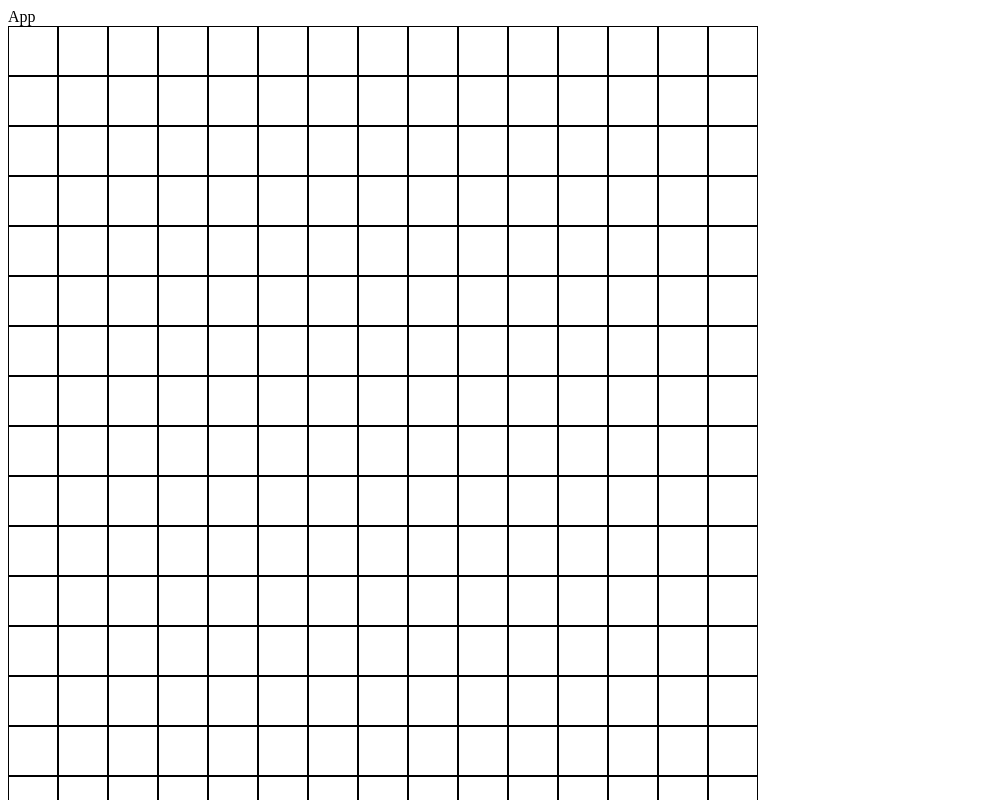
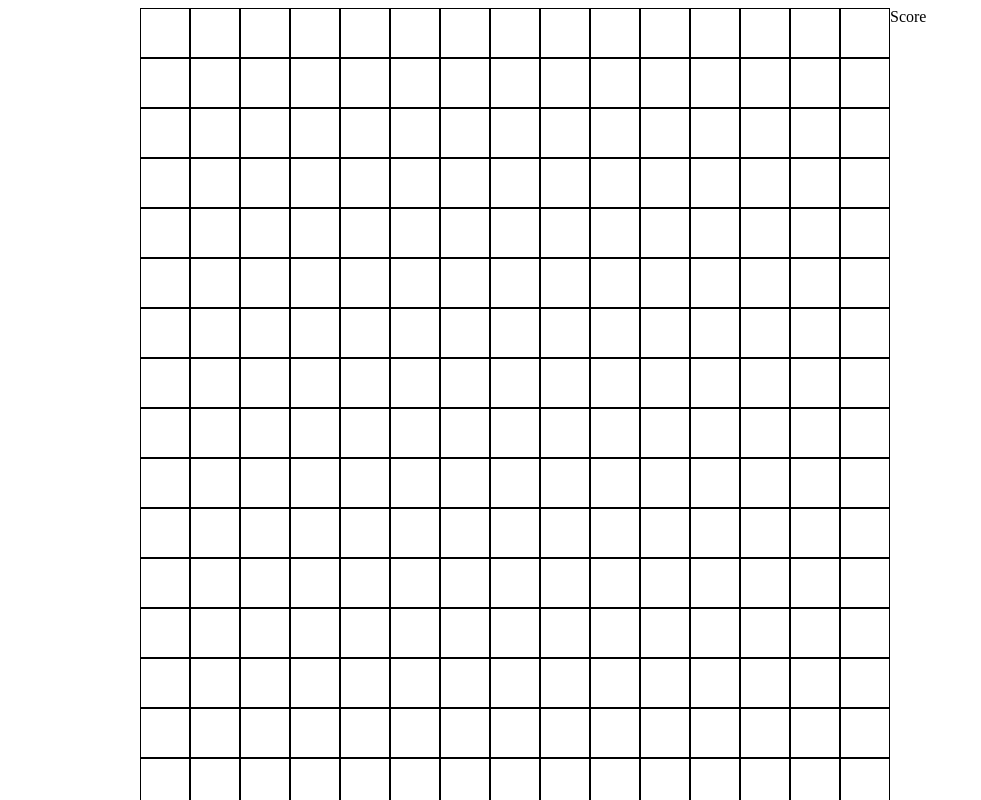
Before and after one commit to nuwwan/react-konva-bricks-game, a React (Create React App) app: page / in a window 1280 px wide. Shown: the top 800 px of the page, without its empty margins (0-981 px from the left). Built offline with nearby package versions, Linux system fonts and the light colour scheme.

Commit message:
score component changes

```diff
--- a/src/App.tsx
+++ b/src/App.tsx
@@ -1,11 +1,12 @@
 import React from "react";
 import Board from "./components/Board";
+import Score from "./components/Score";
+import GamePage from "./pages/Game";
 
 function App() {
   return (
     <>
-      <div>App</div>
-      <Board/>
+    <GamePage/>
     </>
   );
 }
--- /dev/null
+++ b/src/components/Score.tsx
@@ -0,0 +1,5 @@
+const Score: React.FC = () => {
+  return <div>Score</div>;
+};
+
+export default Score;
--- /dev/null
+++ b/src/pages/Game.tsx
@@ -0,0 +1,18 @@
+import Board from "../components/Board";
+import Score from "../components/Score";
+
+const GamePage: React.FC = () => {
+  return (
+    <div>
+      <div style={{ display: "flex", width: 1000, margin: "auto" }}>
+        <div>
+          <Board />
+        </div>
+        <div>
+          <Score />
+        </div>
+      </div>
+    </div>
+  );
+};
+export default GamePage;
```
